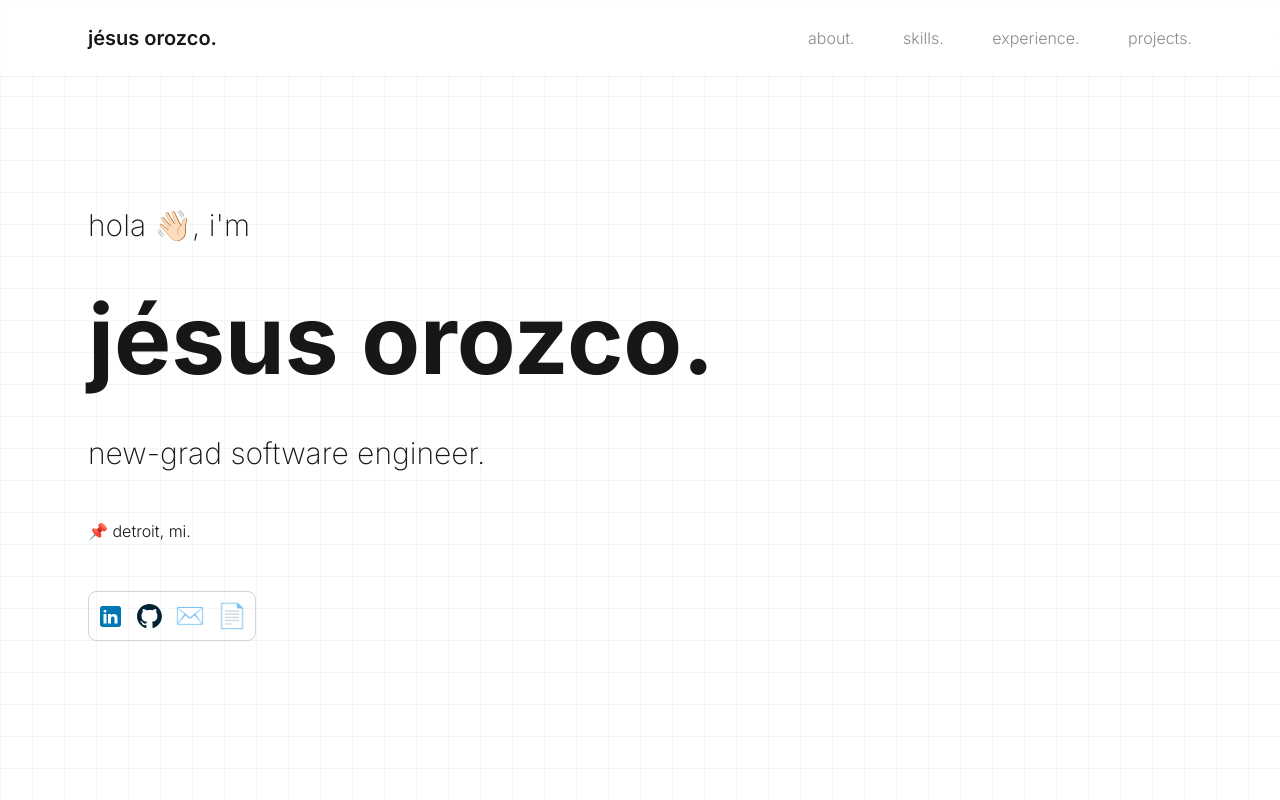
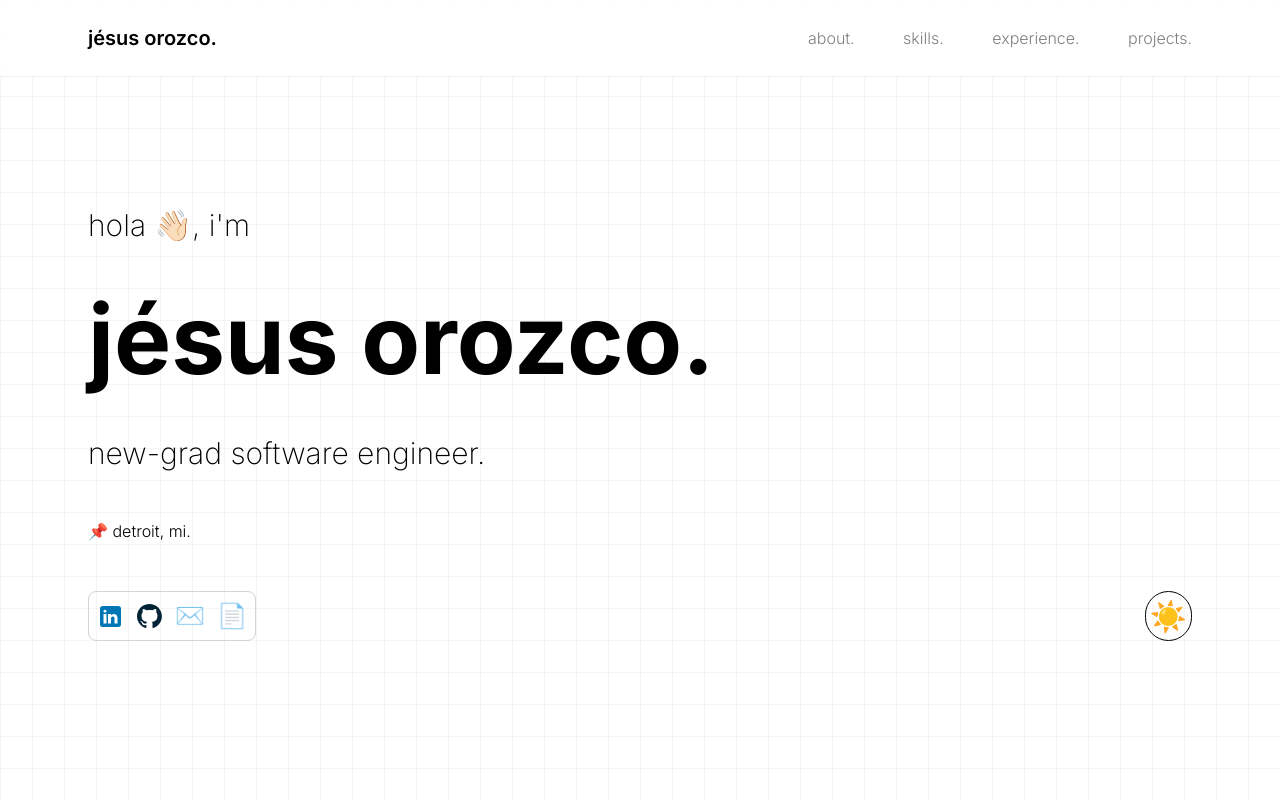
Before and after one commit to eisaa-rice/portfolio, a Next.js app: page / in a window 1280 px wide. Shown: the top 800 px of the page. Built offline with nearby package versions, Linux system fonts and the light colour scheme; a web font is replaced by a local one.

Commit message:
dark mode begins

```diff
--- a/app/components/layout/header.tsx
+++ b/app/components/layout/header.tsx
@@ -22,6 +22,7 @@ const tabs = [
   },
 ];
 
+// TODO: fix coloring in dark mode
 const Header = () => {
   const [open, setOpen] = useState(false);
 
--- a/app/components/sections/hero.tsx
+++ b/app/components/sections/hero.tsx
@@ -1,9 +1,22 @@
 "use client";
 
+import { useState } from "react";
+
 import Image from "next/image";
-import { motion } from "motion/react";
+import { AnimatePresence, motion } from "motion/react";
 
 const Hero = () => {
+  const [isDark, setIsDark] = useState(false);
+
+  const toggleTheme = () => {
+    setIsDark((prev) => {
+      const next = !prev;
+      document.documentElement.classList.toggle("dark", next);
+      document.documentElement.style.colorScheme = next ? "dark" : "light";
+      return next;
+    });
+  };
+
   return (
     <section
       className="flex flex-col gap-12 pt-20 sm:pt-40 lg:pt-20
@@ -62,6 +75,7 @@ const Hero = () => {
           </svg>
         </div> */}
 
+        <div className="flex flex-col sm:flex-row gap-4 sm:gap-0 justify-between w-full">
           <div
             className="flex items-center gap-3 p-2 w-fit
           border border-neutral-300 rounded-lg"
@@ -88,7 +102,12 @@ const Hero = () => {
               rel="noopener noreferrer"
               whileHover={{ rotate: "2deg", scale: 1.1 }}
             >
-            <Image src="/svgs/github.svg" alt="github" height={25} width={25} />
+              <Image
+                src="/svgs/github.svg"
+                alt="github"
+                height={25}
+                width={25}
+              />
             </motion.a>
 
             <motion.a
@@ -111,6 +130,56 @@ const Hero = () => {
               📄
             </motion.a>
           </div>
+
+          {/* TODO: animate boder from #0000000d to #ffffff0d
+           - will need variants for sun-animation*/}
+          <button
+            className="p-1 text-3xl
+            flex items-center justify-center
+            border rounded-full
+            hover:cursor-pointer"
+            type="button"
+            onClick={toggleTheme}
+          >
+            <AnimatePresence mode="wait" initial={false}>
+              {!isDark ? (
+                <motion.span
+                  key="sun"
+                  initial={{
+                    opacity: 0,
+                  }}
+                  animate={{
+                    opacity: 1,
+                    transition: { ease: "easeIn", duration: 0.2 },
+                  }}
+                  exit={{
+                    opacity: 0,
+                    transition: { ease: "easeOut", duration: 0.1 },
+                  }}
+                >
+                  ☀️
+                </motion.span>
+              ) : (
+                <motion.span
+                  key="moon"
+                  initial={{
+                    opacity: 0,
+                  }}
+                  animate={{
+                    opacity: 1,
+                    transition: { ease: "easeIn", duration: 0.2 },
+                  }}
+                  exit={{
+                    opacity: 0,
+                    transition: { ease: "easeOut", duration: 0.1 },
+                  }}
+                >
+                  🌙
+                </motion.span>
+              )}
+            </AnimatePresence>
+          </button>
+        </div>
       </div>
     </section>
   );
--- a/app/globals.css
+++ b/app/globals.css
@@ -2,14 +2,18 @@
 
 :root {
   --background: #ffffff;
-  --foreground: #171717;
+  --foreground: #000000;
+
+  --grid-line: rgba(0, 0, 0, 0.04);
 }
 
-@media (prefers-color-scheme: dark) {
-  :root {
-    --background: #0a0a0a;
-    --foreground: #ededed;
-  }
+/* TODO: fix coloring on borders in dark mode (maybe switch to opacity or smth?) */
+html.dark {
+  --background: #000000;
+  --foreground: #ffffff;
+
+  /* inverted grid */
+  --grid-line: rgba(255, 255, 255, 0.04);
 }
 
 html {
@@ -25,12 +29,14 @@ body {
 
   background-image: linear-gradient(
       to right,
-      rgba(0, 0, 0, 0.04) 1px,
+      var(--grid-line) 1px,
       transparent 1px
     ),
-    linear-gradient(to bottom, rgba(0, 0, 0, 0.04) 1px, transparent 1px);
+    linear-gradient(to bottom, var(--grid-line) 1px, transparent 1px);
+  background-size: 32px 32px;
 
-  background-size: 32px 32px;
+  transition: background-color 200ms ease, color 200ms ease,
+    background-image 200ms ease;
 }
 
 .font-sour {
```
Lines whose indentation alone changed are shown as unchanged.
